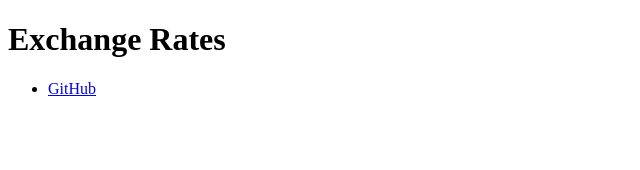
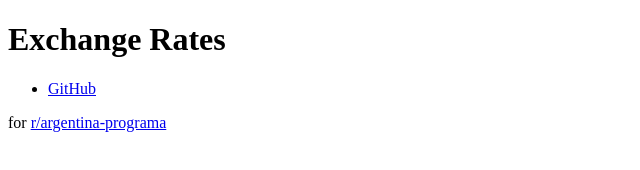
Before and after one commit to leonelmosqueda/exchange-rates, a plain HTML site: page index.html in a window 1280 px wide. Shown: the whole page, without its empty margins (0-640 px from the left). Drawn offline with Linux system fonts and the light colour scheme.

Commit message:
Create main structure of footer

```diff
--- a/index.html
+++ b/index.html
@@ -14,12 +14,14 @@
             <h1 class="title">Exchange Rates</h1>
         </div>
         <div class="right">
-            <ul class="link">
+            <ul class="links">
                 <li><a href="https://github.com/leonelmosqueda">GitHub</a></li>
             </ul>
         </div>
     </header>
     <main class="main"></main>
-    <footer class="footer"></footer>
+    <footer class="footer">
+        <p class="text-footer">for <a href="https://argentinaprograma.com" class="link">r/argentina-programa</a></p>
+    </footer>
 </body>
 </html>
```
